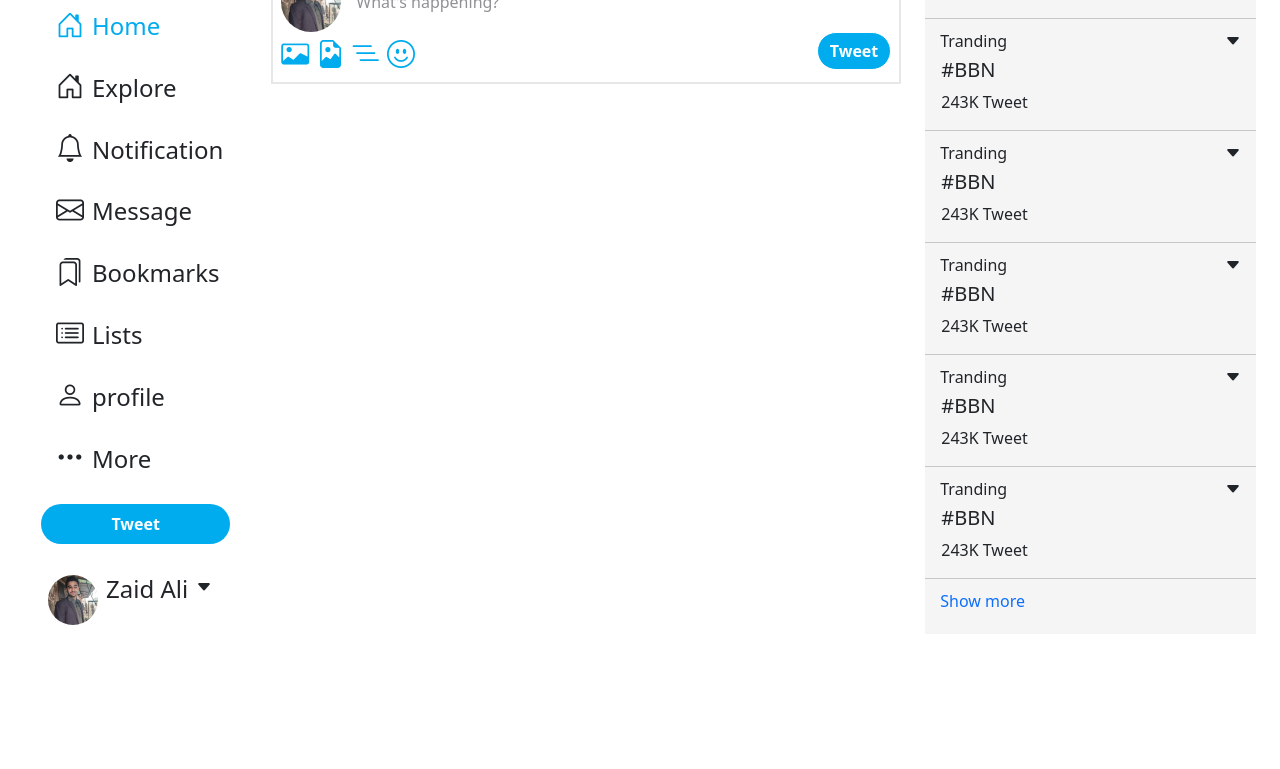
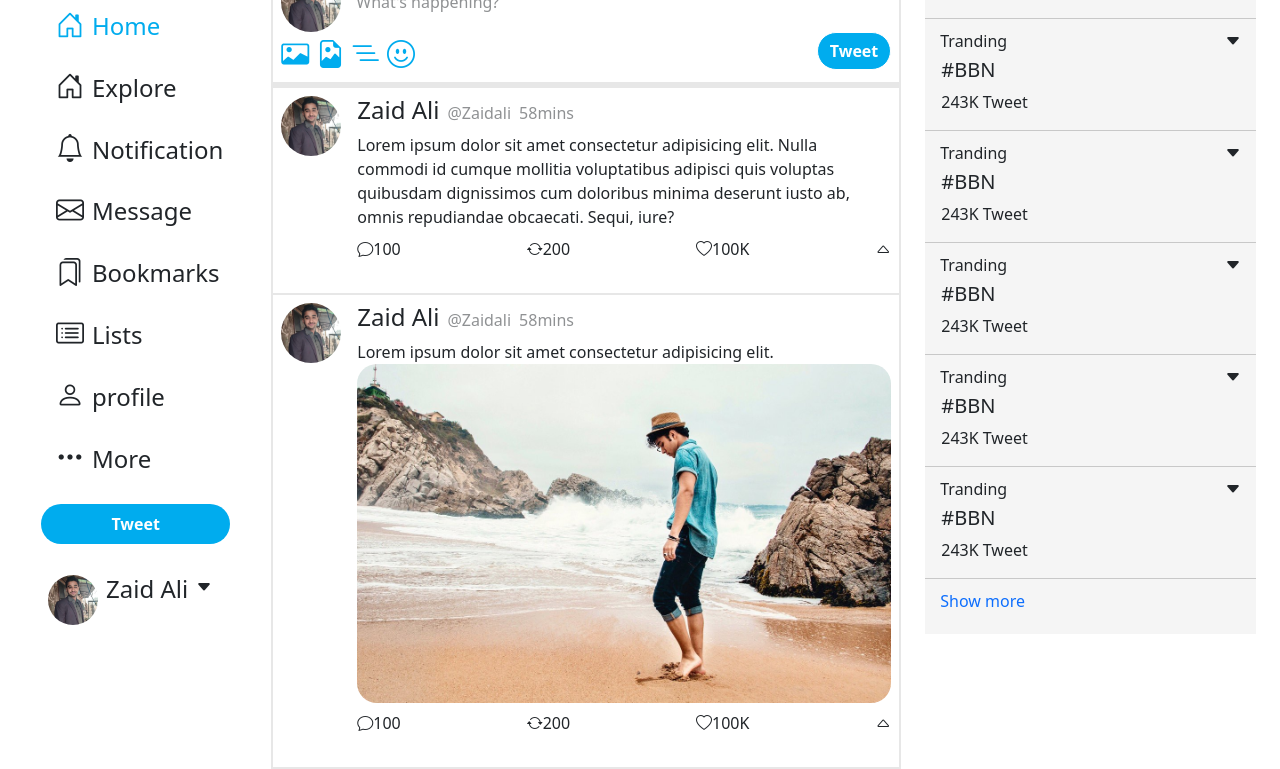
Before and after one commit to ZaidAli60/Twitter-App, a plain HTML site: page index.html in a window 1280 px wide. Shown: the part 103-872 px from the top of the page. Before the commit the page ends 800 px from the top, so only its background shows below. Drawn offline with nearby package versions, Linux system fonts and the light colour scheme.

Commit message:
imagebar

```diff
--- a/index.html
+++ b/index.html
@@ -103,6 +103,80 @@
                     </div>
                 </div>
             </div>
+
+            <div class="imagecard ">
+                    <div class="item1 py-2 px-2">
+                        <img src="pic.jpg" width="60px" height="60px"  alt="">
+                    </div>
+                    <div class="item2 py-2 px-2">
+                        <div class="para">
+                            <h4>Zaid Ali</h4>
+                             <span class="mx-2">@Zaidali</span>
+                            <span>58mins</span>
+                        </div>
+                        <div class="paraghrap">
+                            Lorem ipsum dolor sit amet consectetur adipisicing elit. Nulla commodi id cumque mollitia voluptatibus adipisci quis voluptas quibusdam dignissimos cum doloribus minima deserunt iusto ab, omnis repudiandae obcaecati. Sequi, iure?
+                            <div class="para-icons my-2">
+                                <div class="d-flex">
+                                    <i class="bi bi-chat"></i>
+                                     <p>100</p>
+                                </div>
+                                <div class="d-flex">
+                                    <i class="bi bi-arrow-repeat"></i>
+                                     <p>200</p>
+                                </div>
+                                <div class="d-flex">
+                                    <i class="bi bi-heart"></i>
+                                    <p>100K</p>
+                                </div>
+                                <i class="bi bi-caret-up"></i>
+                            </div>
+                        </div>
+                    </div>
+
+
+
+
+            </div>
+
+
+            <div class="imagecard ">
+                <div class="item1 py-2 px-2">
+                    <img src="pic.jpg" width="60px" height="60px"  alt="">
+                </div>
+                <div class="item2 py-2 px-2">
+                    <div class="para">
+                        <h4>Zaid Ali</h4>
+                         <span class="mx-2">@Zaidali</span>
+                        <span>58mins</span>
+                    </div>
+                    <div class="paraghrap">
+                        Lorem ipsum dolor sit amet consectetur adipisicing elit.
+                        <div>
+                            <img src="pic2.jpg" class="img-fluid roundedimg " width="100%"   alt="">
+                        </div>
+                        <div class="para-icons my-2">
+                            <div class="d-flex">
+                                <i class="bi bi-chat"></i>
+                                 <p>100</p>
+                            </div>
+                            <div class="d-flex">
+                                <i class="bi bi-arrow-repeat"></i>
+                                 <p>200</p>
+                            </div>
+                            <div class="d-flex">
+                                <i class="bi bi-heart"></i>
+                                <p>100K</p>
+                            </div>
+                            <i class="bi bi-caret-up"></i>
+                        </div>
+                    </div>
+                </div>
+
+
+
+
+        </div>
 
 
 
--- a/style.css
+++ b/style.css
@@ -88,6 +88,7 @@ button{
 .imagecontant{
 
     border: 2px solid rgb(231, 231, 231);
+    border-bottom: 6px solid rgb(231, 231, 231);
 
 }
 .images{
@@ -116,6 +117,35 @@ button{
     color: #00ACEE;
 }
 
+.imagecard{
+    display: flex;
+    border: 2px solid rgb(231, 231, 231);
+    border-top:none ;
+}
+
+
+
+.item1{
+    align-self: flex-start;
+}
+.item1 > img{
+    border-radius: 50%;
+}
+.para{
+    display: flex;
+    align-items: baseline;
+
+}
+.para > span{
+    opacity: 0.5;
+}
+.para-icons{
+    display: flex;
+    justify-content: space-between;
+}
+.roundedimg{
+    border-radius: 20px;
+}
 
 
 
```
Also changed, not shown: pic2.jpg (added), twitter.png (added).
